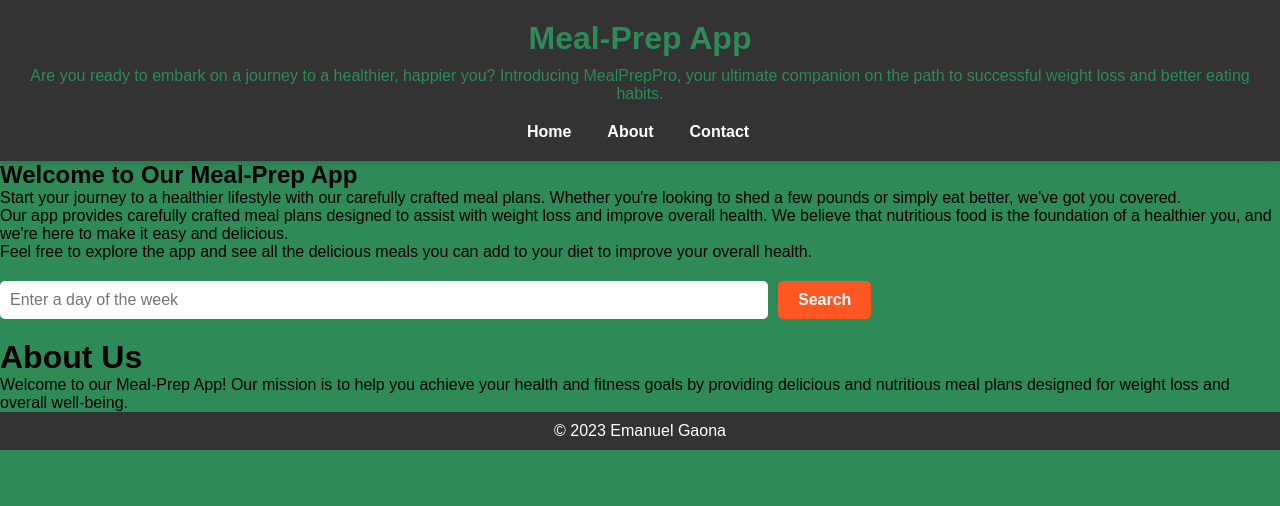
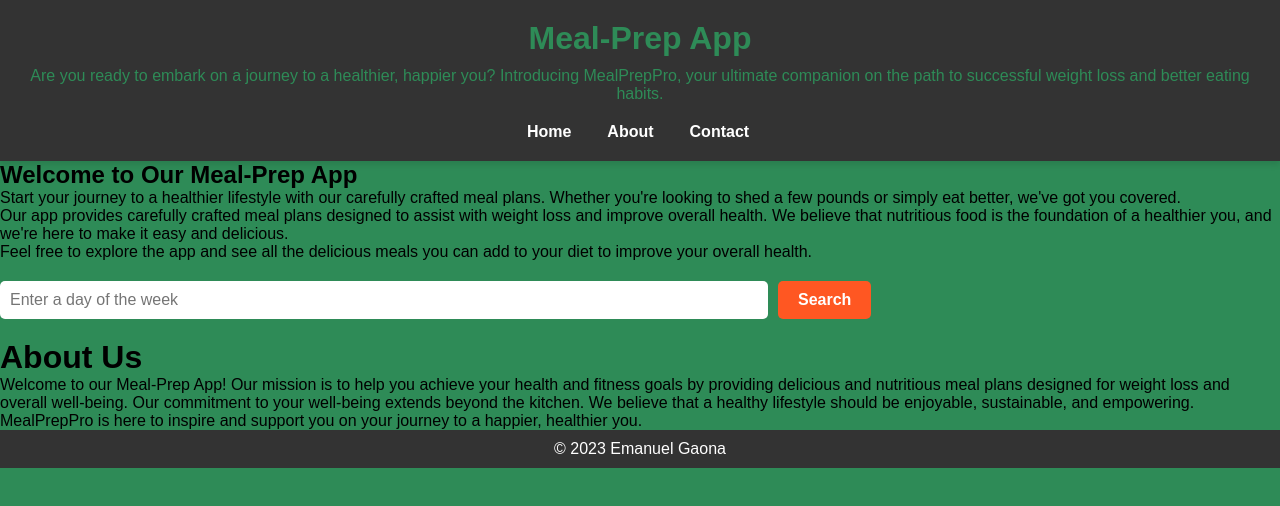
Before and after one commit to emanuel0808/flatiron-phase-2-react-project, a React (Create React App) app: page /about in a window 1280 px wide. Shown: the top 506 px of the page. Built offline with nearby package versions, Linux system fonts and the light colour scheme; data requests are answered from the project's data file.

Commit message:
added more data in my about.js

```diff
--- a/src/components/About.js
+++ b/src/components/About.js
@@ -8,6 +8,8 @@
       <p>
         Welcome to our Meal-Prep App! Our mission is to help you achieve your health and fitness goals
         by providing delicious and nutritious meal plans designed for weight loss and overall well-being.
+
+        Our commitment to your well-being extends beyond the kitchen. We believe that a healthy lifestyle should be enjoyable, sustainable, and empowering. MealPrepPro is here to inspire and support you on your journey to a happier, healthier you.
       </p>
 
     </div>
```
